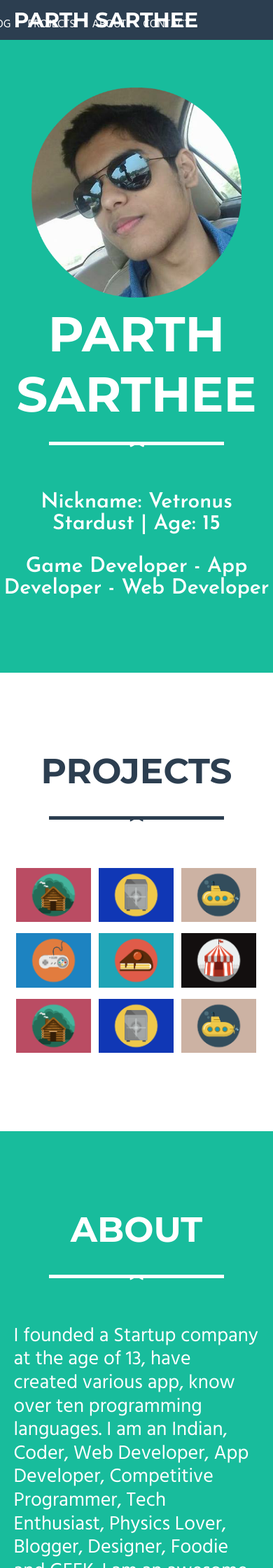
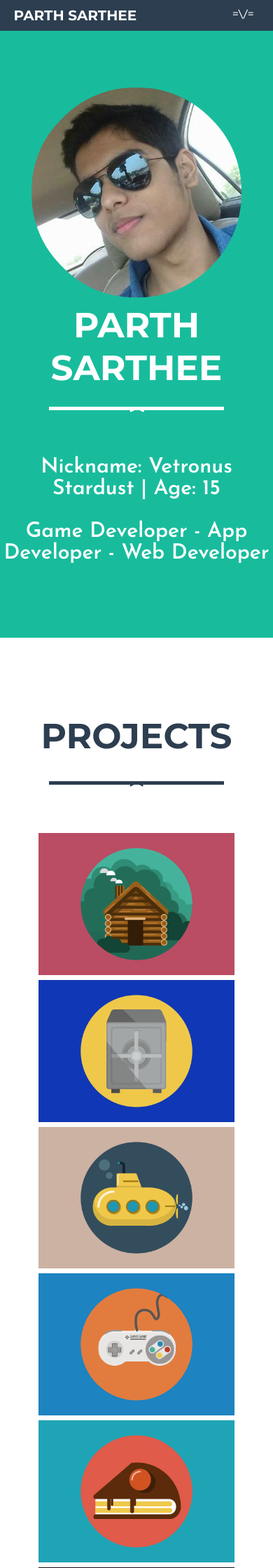
Before and after one commit to dark-lover-opz/Heroku-Portfolio, a PHP site: page /index.html in a window 390 px wide. Shown: the top 2240 px of the page at 70% size. Run offline with PHP 8.4, Linux system fonts and the light colour scheme.

Commit message:
Made Mobile Friendly

```diff
--- a/css/index.css
+++ b/css/index.css
@@ -23,6 +23,17 @@
     width: 19% ;
     margin: 0%;
     padding: 1%;
+}
+
+@media (max-width: 760px)
+{
+    .skills img
+    {
+        display: block;
+        width: 50% ;
+        margin: auto;
+        padding: 1%;
+    }
 }
 
 .callToAction
--- a/css/main.css
+++ b/css/main.css
@@ -155,6 +155,12 @@ nav
     z-index:1;
 }
 
+#menu
+{
+    display: none;
+}
+
+
 #logo
 {
     margin: 0px;
@@ -224,3 +230,51 @@ nav
 }
 
 /*=================================================*/
+
+@media (max-width: 900px)
+{
+    #logo h1
+    {
+        color: white;
+        padding: 10px 0px;
+        margin: 0px;
+        font-size: 20px;
+    }
+
+    #logo
+    {
+        margin: 0px;
+        /* margin-top: 10px;  */
+        display: inline-block;
+        margin-right: calc(calc(calc(100vw - 10%) - 300px) - 260px);
+
+    }
+}
+
+@media (max-width: 760px)
+{
+    #navBar
+    {
+        display: none;
+    }
+
+    #menu
+    {
+        display: inline-block;
+        position: fixed;
+        color: white;
+        right: 5%;
+        margin: 0px;
+        padding: 8px;
+    }
+
+    #navBar a
+    {
+        display: block;
+    }
+
+    .showcase h1
+    {
+        font-size: 50px;
+    }
+}
--- a/css/portfolio.css
+++ b/css/portfolio.css
@@ -37,7 +37,13 @@
      /* display: none;     */
 }
 
-/* a:hover
+@media (max-width: 760px)
 {
-    display: none;
-}  */
+    .project img
+    {
+        display: block;
+        width: 80%;
+        margin: auto;
+        padding: 1%;
+    }
+}
--- a/index.html
+++ b/index.html
@@ -1,7 +1,7 @@
 <!DOCTYPE html>
 <html lang="en">
     <head>
-        <title></title>
+        <title>Parth Sarthee</title>
         <meta charset="UTF-8">
         <meta name="viewport" content="width=device-width, initial-scale=1">
         <!-- <link href="css/style.css" rel="stylesheet"> -->
@@ -11,7 +11,6 @@
         <link href="css/main.css" rel="stylesheet">
         <link href="css/portfolio.css" rel="stylesheet">
         <link href="css/index.css" rel="stylesheet">
-        <title>Parth Sarthee</title>
     </head>
 
     <body>
@@ -20,6 +19,7 @@
             <nav>
                 <div class="container">
                     <a href="#" id = "logo"><h1>PARTH SARTHEE</h1></a>
+                    <p id = "menu">=\/=</p>
                     <section id="navBar">
                         <a href="blog.html">BLOG</a>
                         <a href="#projects">PROJECTS</a>
@@ -172,7 +172,6 @@
         Copyright &copy; Parth Sarthee 2017
         </footer>
     </body>
-    <script src="javascript/portfolio.js">
-
-    </script>
+    <script src="javascript/portfolio.js"></script>
+    <script src="javascript/main.js"></script>
 </html>
--- /dev/null
+++ b/javascript/main.js
@@ -0,0 +1,19 @@
+var menuIcon = document.getElementById("menu");
+var menu = document.getElementById("navBar");
+
+function ToogleMenu()
+{
+    if(menuIcon.textContent == '=/\\=')
+    {
+        menuIcon.textContent = '=\\/=';
+        menu.style.display = 'none';
+    }
+    else
+    {
+        menuIcon.textContent = '=/\\=';
+        menu.style.display = 'block';
+    }
+
+}
+
+menuIcon.addEventListener("click", ToogleMenu)
```
Also changed, not shown: INFO.txt (added, +18 -0 lines), README.md.
